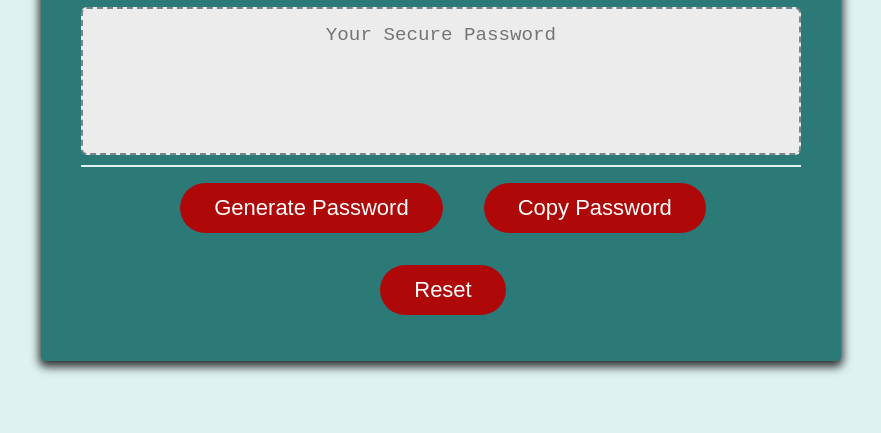
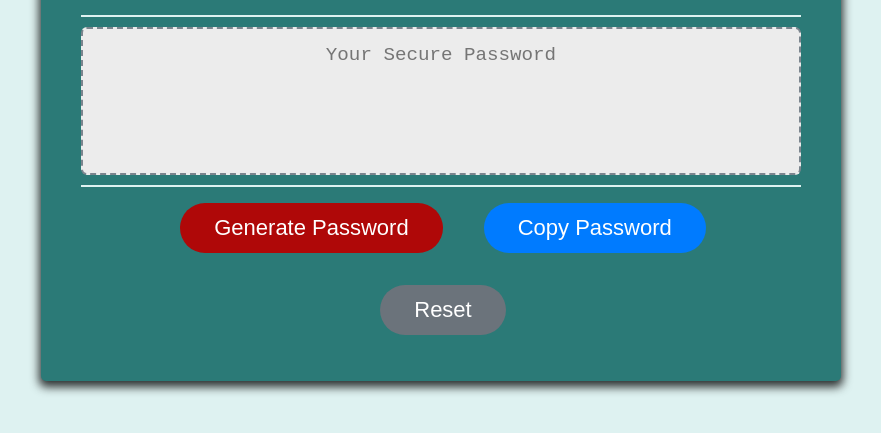
Before and after one commit to rad-a/password_generator, a plain HTML site: page index.html in a window 1280 px wide. Shown: the part 283-716 px from the top of the page, without its empty margins (199-1080 px from the left). Drawn offline with Linux system fonts and the light colour scheme.

Commit message:
Changed reset button and copy button colors

```diff
--- a/Assets/css/style.css
+++ b/Assets/css/style.css
@@ -49,6 +49,7 @@ header {
   width: 100%;
   background: #def2f1;
   height: 2px;
+  margin-top: 20px;
 }
 
 .card-body {
@@ -87,6 +88,14 @@ header {
   padding: 14px 34px;
   text-align: center;
   cursor: pointer;
+}
+
+#copy {
+  background-color: rgb(0, 123, 255)!important;
+}
+
+#reset {
+  background-color: rgb(107, 115, 123)!important;
 }
 
 button[disabled] {
```
